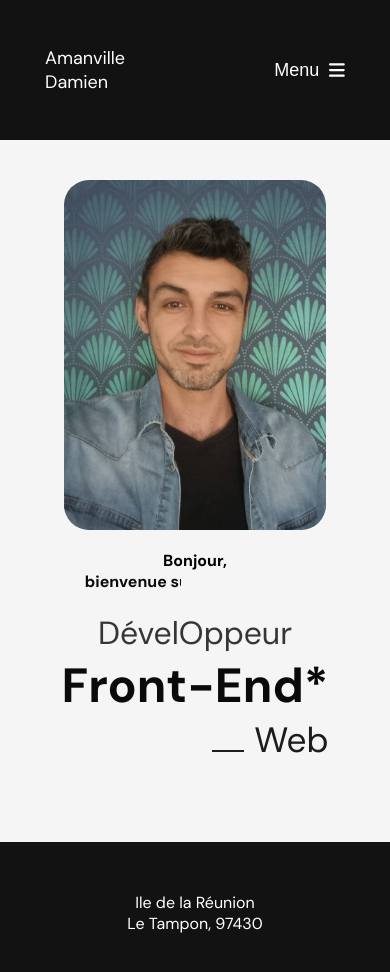
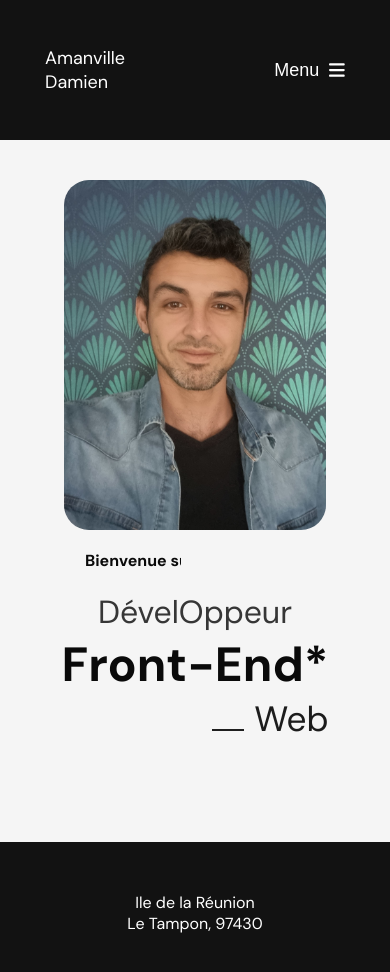
Before and after one commit to Brico97442/Amanville_Damien_Portfolio, a React (Create React App) app: page / in a window 390 px wide. Shown: the top 972 px of the page. Built offline with nearby package versions, Linux system fonts and the light colour scheme.

Commit message:
fix animation in mobile version

```diff
--- a/src/components/Welcome.jsx
+++ b/src/components/Welcome.jsx
@@ -11,7 +11,7 @@ function Welcome() {
         <img src={damienImg} alt="Damien"/>
       </div>
       <div className="animated-text">
-        Bonjour,<span></span>
+        <span></span>
       </div>
       <div className="welcome-content">
         <h1>DévelOppeur</h1>
--- a/src/styles/index.css
+++ b/src/styles/index.css
@@ -121,8 +121,8 @@ header nav button.nav-link:hover {
 .welcome {
   display: flex;
   justify-content: center;
-  margin-top: 40px;
-  padding: 0 20px;
+  margin-top: 20px;
+  padding: 20px;
   flex-wrap: wrap;
   gap: 20px;
 }
@@ -218,6 +218,7 @@ header nav button.nav-link:hover {
   animation: blink 1s infinite;
 }
 .welcome .animated-text {
+  font-size: 1em;
   font-weight: 600;
 }
 .welcome .animated-text span {
@@ -225,7 +226,7 @@ header nav button.nav-link:hover {
   display: flex;
 }
 .welcome .animated-text span::before {
-  content: "je suis Amanville Damien";
+  content: "Amanville Damien";
   color: #0a0a0a;
   animation: words 20s;
 }
@@ -235,9 +236,9 @@ header nav button.nav-link:hover {
   width: calc(100% + 8px);
   height: 100%;
   background-color: #f5f5f5;
-  border-left: 2px solid #f5f5f5;
+  border-left: 2px solid #fff;
   right: -8px;
-  animation: cursor 0.8s 10, typing 20s steps(14), resetWidth 0.1s 18s forwards;
+  animation: cursor 0.8s infinite, typing 20s steps(14), resetWidth 0.1s 18s forwards;
 }
 @keyframes cursor {
   to {
@@ -246,19 +247,19 @@ header nav button.nav-link:hover {
 }
 @keyframes words {
   0%, 20% {
-    content: "mon nom est Amanville Damien";
+    content: "Mon nom est Amanville Damien";
   }
   21%, 40% {
-    content: "bienvenue sur mon portfolio";
+    content: "Bienvenue sur mon portfolio";
   }
   41%, 60% {
-    content: "passionné de nouvelles technos";
+    content: "Passionné de nouvelles technos";
   }
   61%, 80% {
-    content: "et aussi d'impression 3D";
+    content: "Et aussi d'impression 3D";
   }
   81%, 100% {
-    content: "mais ça c'est une autre histoire!";
+    content: "Mais ça c'est une autre histoire !";
   }
 }
 @keyframes typing {
--- a/src/styles/sass/welcome.scss
+++ b/src/styles/sass/welcome.scss
@@ -1,8 +1,8 @@
 .welcome {
   display: flex;
   justify-content: center;
-  margin-top: 40px;
-  padding: 0 20px;
+  margin-top: 20px;
+  padding: 20px;
   flex-wrap: wrap;
   gap: 20px;
 
@@ -112,6 +112,7 @@
   }
 
   .animated-text {
+    font-size: 1em;
     font-weight: 600;
   }
 
@@ -121,7 +122,7 @@
   }
 
   .animated-text span::before {
-    content: "je suis Amanville Damien";
+    content: "Amanville Damien";
     color: #0a0a0a;
     animation: words 20s ;
   }
@@ -132,9 +133,9 @@
     width: calc(100% + 8px);
     height: 100%;
     background-color: #f5f5f5;
-    border-left: 2px solid #f5f5f5;
+    border-left: 2px solid #fff;
     right: -8px;
-    animation: cursor 0.8s 10, typing 20s steps(14),
+    animation: cursor 0.8s infinite, typing 20s steps(14),
       resetWidth 0.1s 18s forwards;
   }
 
@@ -147,23 +148,23 @@
   @keyframes words {
     0%,
     20% {
-      content: "mon nom est Amanville Damien";
+      content: "Mon nom est Amanville Damien";
     }
     21%,
     40% {
-      content: "bienvenue sur mon portfolio";
+      content: "Bienvenue sur mon portfolio";
     }
     41%,
     60% {
-      content: "passionné de nouvelles technos";
+      content: "Passionné de nouvelles technos";
     }
     61%,
     80% {
-      content: "et aussi d'impression 3D";
+      content: "Et aussi d'impression 3D";
     }
     81%,
     100% {
-      content: "mais ça c'est une autre histoire!";
+      content: "Mais ça c'est une autre histoire !";
     }
   }
   @keyframes typing {
```
Also changed, not shown: 1 other file (tests, documents, lock files or other folders).
